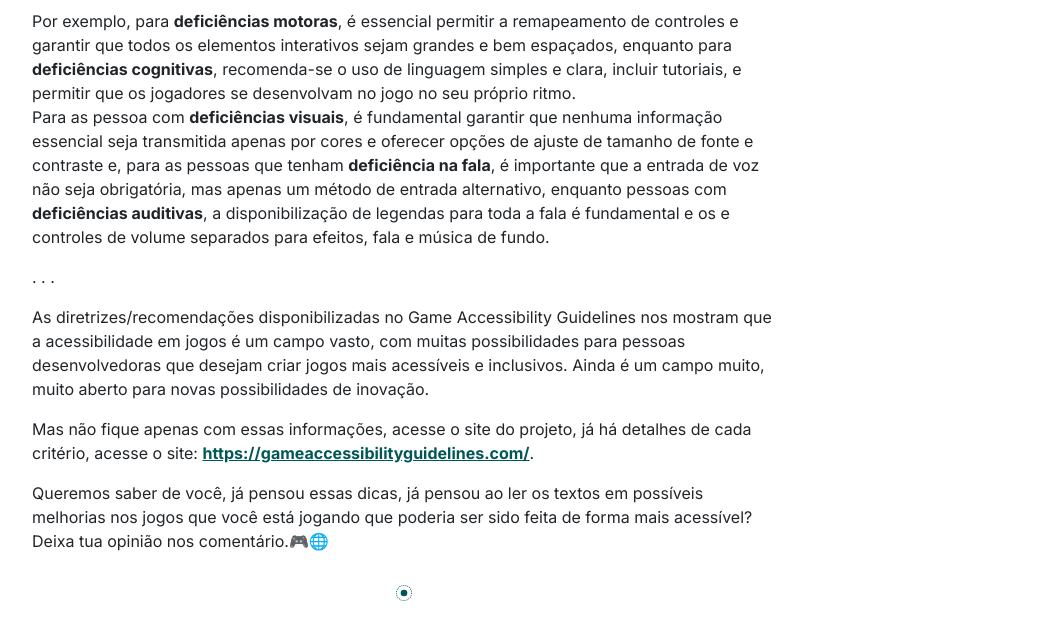
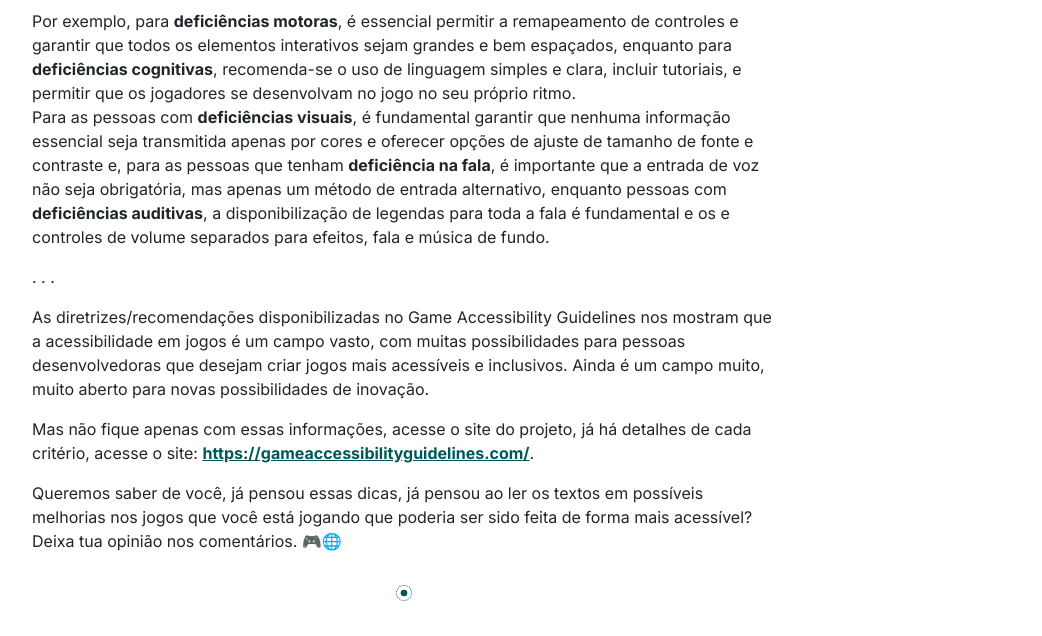
Before and after one commit to focoacessivel/focoacessivel.github.io, a Jekyll site: the page built from _posts/2024-03-05-desvendando-a-acessibilidade-em-games-orientacoes-praticas-para-desenvolvedores.html, in a window 1280 px wide and 900 px high, scrolled down 3649 px. Shown: the part 153-789 px from the top of the window, without its empty margins (236-1278 px from the left). Built offline with Jekyll 4.4.1, drawn with Linux system fonts in a browser that asks for light colours; nearby versions of some CDN libraries; comment, search, counter and statistics services are not loaded; some of the changed text lies outside the part shown.

Commit message:
Update 2024-03-05-desvendando-a-acessibilidade-em-games-orientacoes-praticas-para-desenvolvedores.html

```diff
--- a/_posts/2024-03-05-desvendando-a-acessibilidade-em-games-orientacoes-praticas-para-desenvolvedores.html
+++ b/_posts/2024-03-05-desvendando-a-acessibilidade-em-games-orientacoes-praticas-para-desenvolvedores.html
@@ -8,7 +8,7 @@
 tags: [Acessibilidade em Games, Diretrizes de Acessibilidade, Desenvolvimento de Jogos Inclusivos, Game Accessibility Guidelines, Inovação em Jogos, Jogos inclusivos para pessoas com deficiências]
 image: "/img/banners/blog-post-desvendando-a-acessibilidade-em-games-orientacoes-praticas-para-desenvolvedores.jpg"
 banner-alt: 'Duas crianças jogando videogame, uma delas está usando o controle padão do X-Box sentada no sofá e outra está usando o controle adaptado para pesssoa com deficiência e está sentada em uma cadeira de rodas'
-legend: 'Foto de divuldação do controle para pessoa com deficiência da Microsoft (Fonte: <a  rel="noopener noreferrer" target="_blank" href="https://www.forbes.com/sites/martyswant/2020/08/20/microsofts-kathleen-hall-wins-the-one-show-cmo-pencil-award-for-adaptive-controller-campaign/">Forbes</a>)'
+legend: 'Foto de divulgação do controle para pessoa com deficiência da Microsoft (Fonte: <a  rel="noopener noreferrer" target="_blank" href="https://www.forbes.com/sites/martyswant/2020/08/20/microsofts-kathleen-hall-wins-the-one-show-cmo-pencil-award-for-adaptive-controller-campaign/">Forbes</a>)'
 # Info EP
 link-ep: "ep-1-design-acessibilidade-e-conscientizacao-da-inclusao-fernando-fernandes"
 title-ep: Design, acessibilidade e conscientização da inclusão
@@ -43,9 +43,9 @@
       <div id="flush-collapseBasicoGeral" class="accordion-collapse collapse" data-bs-parent="#accordionBasico">
         <div class="accordion-body">
             <ol class="list-group  list-group-numbered  list-group-flush">
-                <li class="px-0 list-group-item">Oferecer uma ampla escolha de níveis de dificuldade.</li>
-                <li class="px-0 list-group-item">Fornecer detalhes sobre recursos de acessibilidade na embalagem e/ou no site.</li>
-                <li class="px-0 list-group-item">Fornecer detalhes sobre recursos de acessibilidade no jogo.</li>
+                <li class="px-0 list-group-item">Oferecer ampla escolha de níveis de dificuldade.</li>
+                <li class="px-0 list-group-item">Oferecer detalhes sobre recursos de acessibilidade na embalagem e/ou no site.</li>
+                <li class="px-0 list-group-item">Oferecer detalhes sobre recursos de acessibilidade no jogo.</li>
                 <li class="px-0 list-group-item">Garantir que todas as configurações sejam salvas/lembradas.</li>
                 <li class="px-0 list-group-item">Solicitar feedback sobre acessibilidade.</li>
             </ol>
@@ -66,7 +66,7 @@
                 <li class="px-0 list-group-item">Incluir uma opção para ajustar a sensibilidade dos controles.</li>
                 <li class="px-0 list-group-item">Simplificar os controles ou forneça uma alternativa mais simples.</li>
                 <li class="px-0 list-group-item">Garantir que elementos interativos ou controles virtuais sejam grandes e bem espaçados, especialmente em telas pequenas ou sensíveis ao toque.</li>
-                <li class="px-0 list-group-item">Incluir um controle deslizante para qualquer estimulo tátil.</li>
+                <li class="px-0 list-group-item">Incluir um controle deslizante para qualquer estímulo tátil.</li>
             </ol>
         </div>
       </div>
@@ -184,11 +184,11 @@
           <li class="px-0 list-group-item">Garantir que todas as ações principais possam ser realizadas por controles digitais (teclado / teclas / pressionamentos), sem que entradas mais complexas (por exemplo, analógicas, fala, gestos) sejam necessárias, e incluídas apenas como métodos de entrada suplementares/alternativos.</li>
           <li class="px-0 list-group-item">Incluir uma opção para ajustar a velocidade do jogo.</li>
           <li class="px-0 list-group-item">Evitar entradas repetidas (pressionamento contínuo de botões/eventos rápidos).</li>
-          <li class="px-0 list-group-item">Se produzir um jogo para PC, suporte o modo janela para compatibilidade com teclados virtuais sobrepostos.</li>
+          <li class="px-0 list-group-item">Se produzir um jogo para PC, suporte ao modo janela para compatibilidade com teclados virtuais sobrepostos.</li>
           <li class="px-0 list-group-item">Evitar ou providenciar alternativas ao exigir que botões sejam mantidos pressionados.</li>
           <li class="px-0 list-group-item">Permitir que interfaces sejam rearranjadas.</li>
           <li class="px-0 list-group-item">Permitir que interfaces sejam redimensionadas.</li>
-          <li class="px-0 list-group-item">Fornecer um sistema de macros.</li>
+          <li class="px-0 list-group-item">Fornecer sistema de macros.</li>
           <li class="px-0 list-group-item">Não depender do rastreamento de movimento de tipos de corpo específicos.</li>
       </ol>
       </div>
@@ -217,9 +217,9 @@
           <li class="px-0 list-group-item">Fornecer controles de volume separados ou silenciadores para efeitos, fala e fundo/música.</li>
           <li class="px-0 list-group-item">Garantir que as escolhas de som/música para cada objeto/evento chave sejam distintas entre si.</li>
           <li class="px-0 list-group-item">Incluir uma opção para ajustar a velocidade do jogo.</li>
-          <li class="px-0 list-group-item">Fornecer uma escolha de cor de texto, escolha de contraste baixo/alto como mínimo.</li>
+          <li class="px-0 list-group-item">Fornecer escolha de cor de texto, escolha de contraste baixo/alto como mínimo.</li>
           <li class="px-0 list-group-item">Destacar palavras importantes.</li>
-          <li class="px-0 list-group-item">Inclir um controle deslizante para qualquer estimulo tátil.</li>
+          <li class="px-0 list-group-item">Incluir um controle deslizante para qualquer estímulo tátil.</li>
       </ol>
       </div>
     </div>
@@ -236,11 +236,11 @@
             <li class="px-0 list-group-item">Se o jogo usar campo de visão (apenas motor 3D), permita um meio para ajustá-lo.</li>
             <li class="px-0 list-group-item">Evitar (ou fornecer opção para desativar) qualquer diferença entre movimento do controle e movimento da câmera, como balanço de arma/caminhada ou suavização do mouse.</li>
             <li class="px-0 list-group-item">Usar som surround.</li>
-            <li class="px-0 list-group-item">Fornecer uma opção para desligar/esconder animação de fundo.</li>
+            <li class="px-0 list-group-item">Fornecer opção para desligar/esconder animação de fundo.</li>
             <li class="px-0 list-group-item">Garantir suporte a leitores de tela para dispositivos móveis.</li>
-            <li class="px-0 list-group-item">Fornecer uma opção para ajustar o contraste.</li>
+            <li class="px-0 list-group-item">Fornecer opção para ajustar o contraste.</li>
             <li class="px-0 list-group-item">Garantir que as escolhas de som/música para objetos/eventos chave sejam distintas entre si.</li>
-            <li class="px-0 list-group-item">Fornecer uma escolha de cores/designs de cursor/mira.</li>
+            <li class="px-0 list-group-item">Fornecer escolha de cores/designs de cursor/mira.</li>
             <li class="px-0 list-group-item">Dar indicação clara de que elementos interativos são interativos.</li>
             <li class="px-0 list-group-item">Garantir que manuais/sites sejam fornecidos em um formato amigável para leitores de tela.</li>
             <li class="px-0 list-group-item">Fornecer controles de volume separados ou silenciadores para efeitos, fala e fundo/música.</li>
@@ -263,13 +263,13 @@
             <li class="px-0 list-group-item">Fornecer legendas para fala suplementar.</li>
             <li class="px-0 list-group-item">Garantir que legendas/legendas ocultas possam ser ativadas antes que qualquer som seja reproduzido.</li>
             <li class="px-0 list-group-item">Fornecer legendas ou visuais para sons de fundo significativos.</li>
-            <li class="px-0 list-group-item">Fornecer uma indicação visual de quem está falando atualmente.</li>
+            <li class="px-0 list-group-item">Fornecer indicação visual de quem está falando atualmente.</li>
             <li class="px-0 list-group-item">Permitir que a apresentação de legendas/legendas ocultas seja personalizada.</li>
             <li class="px-0 list-group-item">Dar suporte chat de texto, bem como voz para multijogador.</li>
             <li class="px-0 list-group-item">Permitir comunicação baseada em mapa ou ambiente em multijogador.</li>
             <li class="px-0 list-group-item">Permitir que uma preferência seja definida para jogar multijogador online com jogadores que só jogarão com/estão dispostos a jogar sem chat de voz.</li>
             <li class="px-0 list-group-item">Garantir que todas as informações suplementares importantes (por exemplo, a direção de onde você está sendo atirado) transmitidas por áudio sejam replicadas em texto/visuais.</li>
-            <li class="px-0 list-group-item">Fornecer um alternador estéreo/mono.</li>
+            <li class="px-0 list-group-item">Fornecer alternador estéreo/mono.</li>
         </ol>
         </div>
       </div>
@@ -308,7 +308,7 @@
     <div id="flush-collapseAvancadoGeral" class="accordion-collapse collapse" data-bs-parent="#accordionAvancado">
       <div class="accordion-body">
         <ol class="list-group  list-group-numbered list-group-flush">
-          <li class="px-0 list-group-item">Incluir todas as categorias relevantes de deficiência (motor, cognitivo, etc.) entre os participantes dos testes de jogo, em números representativos com base na idade/demografia do público-alvo.</li>
+          <li class="px-0 list-group-item">Incluir todas as categorias relevantes de deficiência (motor, cognitivo etc.) entre os participantes dos testes de jogo, em números representativos com base na idade/demografia do público-alvo.</li>
           <li class="px-0 list-group-item">Permitir que as configurações sejam salvas em perfis diferentes, no nível do jogo ou da plataforma.</li>
           <li class="px-0 list-group-item">Transcrição de texto e fala em tempo real.</li>
       </ol>
@@ -341,11 +341,11 @@
     <div id="flush-collapseAvancadoCognitivo" class="accordion-collapse collapse" data-bs-parent="#accordionAvancado">
       <div class="accordion-body">
         <ol class="list-group  list-group-numbered list-group-flush">
-          <li class="px-0 list-group-item">Fornecer uma opção para desativar sangue e violência.</li>
+          <li class="px-0 list-group-item">Fornecer opção para desativar sangue e violência.</li>
           <li class="px-0 list-group-item">Fornecer narrações pré-gravadas para todo o texto, incluindo menus e instaladores.</li>
           <li class="px-0 list-group-item">Evitar qualquer movimento ou evento repentino e inesperado.</li>
           <li class="px-0 list-group-item">Permitir que toda a narrativa e instruções sejam repetidas.</li>
-          <li class="px-0 list-group-item">Usarchat baseado em símbolos (smileys, etc.).</li>
+          <li class="px-0 list-group-item">Usar chat baseado em símbolos (smileys etc.).</li>
           <li class="px-0 list-group-item">Forneça uma opção para desligar/esconder todos os elementos não interativos.</li>
       </ol>
       </div>
@@ -360,16 +360,16 @@
       <div id="flush-collapseAvancadoVisao" class="accordion-collapse collapse" data-bs-parent="#accordionAvancado">
         <div class="accordion-body">
           <ol class="list-group  list-group-numbered list-group-flush">
-            <li class="px-0 list-group-item">Permitit que o tamanho da fonte seja ajustado.</li>
-            <li class="px-0 list-group-item">Fornecer um mapa de áudio no estilo sonar que possa ser acionado.</li>
+            <li class="px-0 list-group-item">Permitir que o tamanho da fonte seja ajustado.</li>
+            <li class="px-0 list-group-item">Fornecer mapa de áudio no estilo sonar que possa ser acionado.</li>
             <li class="px-0 list-group-item">Fornecer narrações pré-gravadas para todo o texto, incluindo menus e instaladores.</li>
-            <li class="px-0 list-group-item">Fornecer um GPS falado.</li>
-            <li class="px-0 list-group-item">Permitir fácil orientação/movimento ao longo de pontos cardeais.</li>
+            <li class="px-0 list-group-item">Fornecer GPS falado.</li>
+            <li class="px-0 list-group-item">Permitir facilmente orientação/movimento ao longo de pontos cardeais.</li>
             <li class="px-0 list-group-item">Garantir que todas as ações principais possam ser realizadas por controles digitais (teclados/teclas/pressões), sem que entradas mais complexas (por exemplo, analógicas, gestos) sejam necessárias, e incluídas apenas como métodos de entrada suplementares/alternativos.</li>
-            <li class="px-0 list-group-item">Garantit suporte a leitores de tela, incluindo menus e instaladores.</li>
+            <li class="px-0 list-group-item">Garantir suporte a leitores de tela, incluindo menus e instaladores.</li>
             <li class="px-0 list-group-item">Usar design de som/música distinto para todos os objetos e eventos.</li>
             <li class="px-0 list-group-item">Simular gravação binaural.</li>
-            <li class="px-0 list-group-item">Fornecer uma faixa de descrição de áudio.</li>
+            <li class="px-0 list-group-item">Fornecer faixa de descrição de áudio.</li>
         </ol>
         </div>
       </div>
@@ -410,8 +410,8 @@
 
 <h2 class="mt-5">Categorias</h2>
 <p>Os critérios estão associados às categorias ou diretrizes que abordam especificidades para diferentes tipos de deficiências, como pessoas com deficiência motoras, cognitivas, visuais, auditivas e de fala, oferecendo recomendações detalhadas para cada uma.</p>
-<p>Por exemplo, para <strong>deficiências motoras</strong>, é essencial permitir a remapeamento de controles e garantir que todos os elementos interativos sejam grandes e bem espaçados, enquanto para <strong>deficiências cognitivas</strong>, recomenda-se o uso de linguagem simples e clara, incluir tutoriais, e permitir que os jogadores se desenvolvam no jogo no seu próprio ritmo. <br>Para as pessoa com <strong>deficiências visuais</strong>, é fundamental garantir que nenhuma informação essencial seja transmitida apenas por cores e oferecer opções de ajuste de tamanho de fonte e contraste e, para as pessoas que tenham <strong>deficiência na fala</strong>, é importante que a entrada de voz não seja obrigatória, mas apenas um método de entrada alternativo, enquanto pessoas com <strong>deficiências auditivas</strong>, a disponibilização de legendas para toda a fala é fundamental e os e controles de volume separados para efeitos, fala e música de fundo.</p>
+<p>Por exemplo, para <strong>deficiências motoras</strong>, é essencial permitir a remapeamento de controles e garantir que todos os elementos interativos sejam grandes e bem espaçados, enquanto para <strong>deficiências cognitivas</strong>, recomenda-se o uso de linguagem simples e clara, incluir tutoriais, e permitir que os jogadores se desenvolvam no jogo no seu próprio ritmo. <br>Para as pessoas com <strong>deficiências visuais</strong>, é fundamental garantir que nenhuma informação essencial seja transmitida apenas por cores e oferecer opções de ajuste de tamanho de fonte e contraste e, para as pessoas que tenham <strong>deficiência na fala</strong>, é importante que a entrada de voz não seja obrigatória, mas apenas um método de entrada alternativo, enquanto pessoas com <strong>deficiências auditivas</strong>, a disponibilização de legendas para toda a fala é fundamental e os e controles de volume separados para efeitos, fala e música de fundo.</p>
 <p>. . .</p>
 <p>As diretrizes/recomendações disponibilizadas no Game Accessibility Guidelines nos mostram que a acessibilidade em jogos é um campo vasto, com muitas possibilidades para pessoas desenvolvedoras que desejam criar jogos mais acessíveis e inclusivos. Ainda é um campo muito, muito aberto para novas possibilidades de inovação.</p>
 <p>Mas não fique apenas com essas informações, acesse o site do projeto, já há detalhes de cada critério, acesse o site: <a href="https://gameaccessibilityguidelines.com/" class="fw-bold">https://gameaccessibilityguidelines.com/</a>.
-</p><p>Queremos saber de você, já pensou essas dicas, já pensou ao ler os textos em possíveis melhorias nos jogos que você está jogando que poderia ser sido feita de forma mais acessível? Deixa tua opinião nos comentário.🎮🌐</p>
+</p><p>Queremos saber de você, já pensou essas dicas, já pensou ao ler os textos em possíveis melhorias nos jogos que você está jogando que poderia ser sido feita de forma mais acessível? Deixa tua opinião nos comentários. 🎮🌐</p>
```
